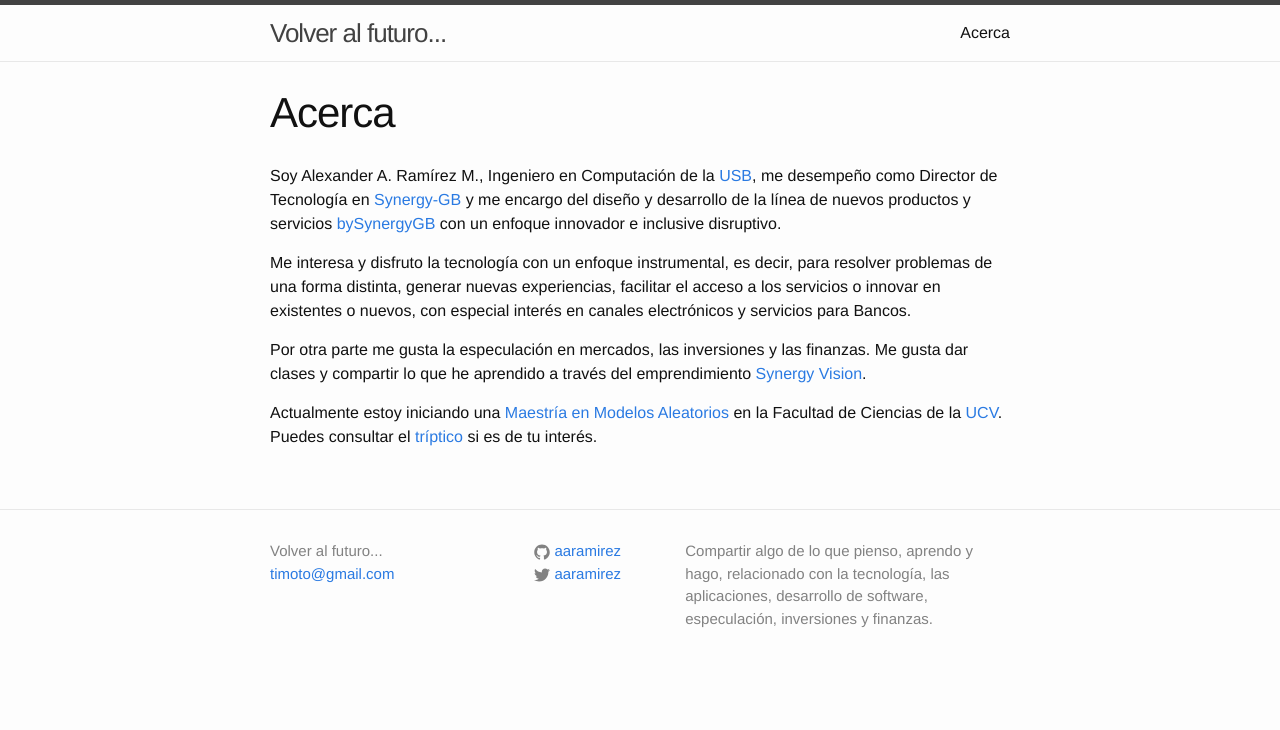
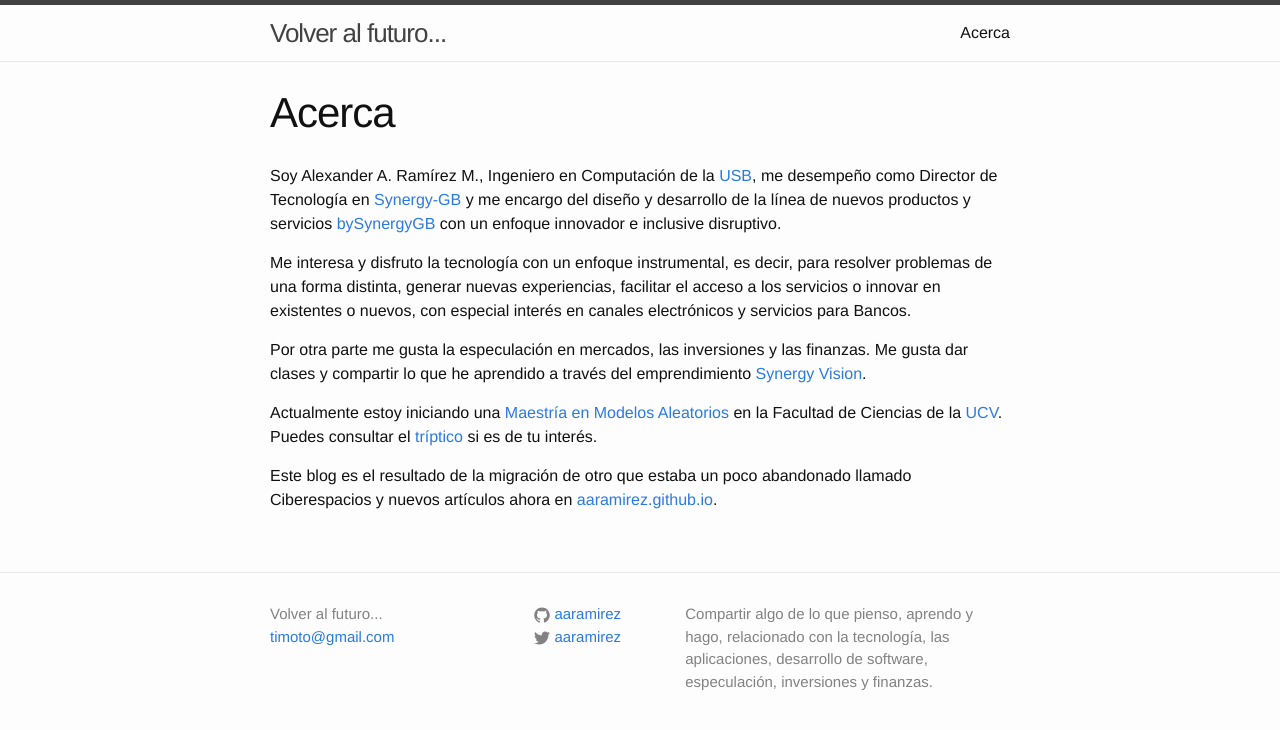
Before and after one commit to aaramirez/aaramirez.github.io, a Jekyll site: the page built from about.md, in a window 1280 px wide. Shown: the top 730 px of the page. Built offline with Jekyll 4.4.1, drawn with Linux system fonts in a browser that asks for light colours.

Commit message:
Abregar referencia a Ciberespacios en Acerca

```diff
--- a/about.md
+++ b/about.md
@@ -12,3 +12,5 @@
 Por otra parte me gusta la especulación en mercados, las inversiones y las finanzas. Me gusta dar clases y compartir lo que he aprendido a través del emprendimiento [Synergy Vision](http://synergy.vision).
 
 Actualmente estoy iniciando una [Maestría en Modelos Aleatorios](http://www.matematica.ciens.ucv.ve/modelos/)  en la Facultad de Ciencias de la [UCV](http://www.ucv.edu.ve). Puedes consultar el [tríptico](http://www.matematica.ciens.ucv.ve/modelos/Descargas/Triptico%20de%20Modelos%20Aleatorios.pdf) si es de tu interés.
+
+Este blog es el resultado de la migración de otro que estaba un poco abandonado llamado Ciberespacios y nuevos artículos ahora en [aaramirez.github.io](http://aaramirez.github.io).
```
